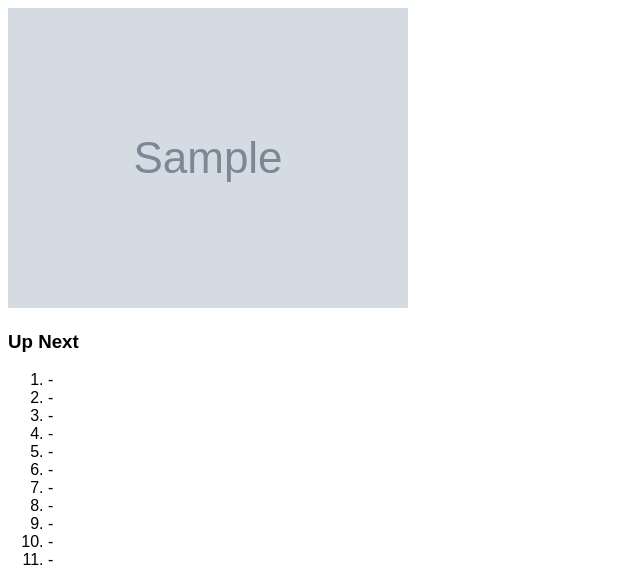
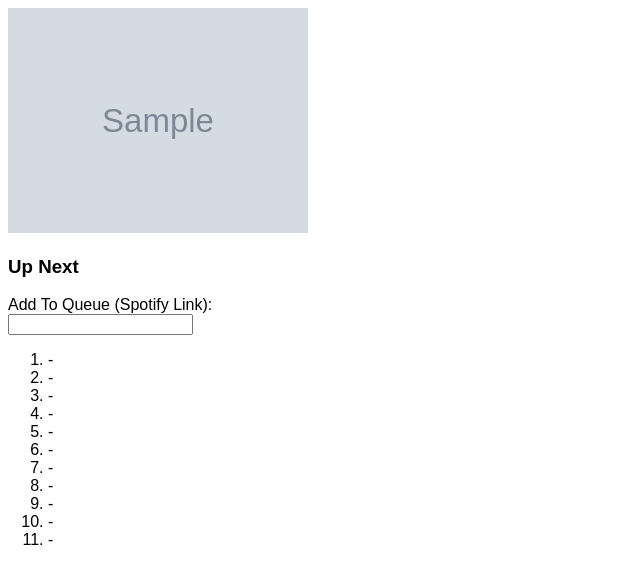
Before and after one commit to yeti-haus/j3ms, a Flask app: template templates/queue.html in a window 1280 px wide. Shown: the top 575 px of the page, without its empty margins (0-640 px from the left). Run offline with Flask 3, Linux system fonts and the light colour scheme; the template is opened without the code that fills it: most values are stand-ins (such as "Sample title", 1, 10 or a date in 2020); grey boxes marked "Sample" are stand-in pictures.

Commit message:
add ability to add tracks to queue

```diff
--- a/app.py
+++ b/app.py
@@ -2,10 +2,10 @@ import requests
 import uuid
 from flask import Flask, redirect, request, url_for, render_template
 
-from utils.env import APP_URL, CLIENT_ID, CLIENT_SECRET
+from utils.env import APP_URL, CLIENT_ID
 from utils.frames import generate_frame_for_queue_item
 from utils.sessions import store_session, refresh_sessions
-from utils.spotify import get_queue, get_access_token
+from utils.spotify import get_queue, get_access_token, send_auth_request
 
 app = Flask(__name__)
 
@@ -44,13 +44,45 @@ def auth_callback():
     return redirect(url_for("now_playing", username=username))
 
 
-@app.route("/<string:username>/queue", methods=["GET", "POST"])
+@app.route("/<string:username>", methods=["GET", "POST"])
 def now_playing(username):
-    queue = get_queue(username)
-    frame_img = generate_frame_for_queue_item(queue[0]) if queue else None
-    return render_template(
-        "queue.html", username=username, queue=queue, cover_img=frame_img
-    )
+    try:
+        queue = get_queue(username)
+        if not queue:
+            return render_template("queue.html")
+
+        raw_add = request.form.get("spotify_uri")
+        try:
+            if not raw_add:
+                raw_add = request.json["untrustedData"]["inputText"]
+        except Exception:
+            pass
+
+        if raw_add:
+            track_id = raw_add.split("/")[-1].split("?")[0]
+            if track_id not in [qi["id"] for qi in queue]:
+                print("Adding track to queue", track_id)
+                active_device_id = ""
+                devices = send_auth_request(username, "/player/devices")
+                if "devices" in devices:
+                    for d in devices["devices"]:
+                        if "is_active" in d and d["is_active"]:
+                            active_device_id = d["id"]
+                send_auth_request(
+                    username,
+                    f"/player/queue?device_id={active_device_id}&uri=spotify:track:{track_id}",
+                    method="post",
+                )
+                queue = get_queue(username)
+
+        frame_img = generate_frame_for_queue_item(queue[0]) if queue else None
+        return render_template(
+            "queue.html", username=username, queue=queue, cover_img=frame_img
+        )
+
+    except Exception as e:
+        print(e)
+        return render_template("queue.html")
 
 
 if __name__ == "__main__":
--- a/assets/cron.txt
+++ b/assets/cron.txt
@@ -1 +1 @@
-* * * * * curl "http://app:8080/auth/refresh" >> /test_file 2>&1
+*/10 * * * * curl "http://app:8080/auth/refresh" >> /test_file 2>&1
--- a/templates/queue.html
+++ b/templates/queue.html
@@ -4,7 +4,6 @@
     <title>J3ms Queue | {{username}}</title>
     <meta charset="utf-8" />
     <meta name="viewport" content="width=device-width, initial-scale=1" />
-    <link rel="shortcut icon" type="image/svg" href="/static/black-logo.svg" />
 
     <meta property="og:headline" content="J3ms Queue | {{username}}" />
     <meta name="twitter:headline" content="J3ms Queue | {{username}}" />
@@ -12,7 +11,8 @@
     <meta property="fc:frame" content="vNext" />
     <meta property="fc:frame:image" content="{{cover_img}}" />
     <meta property="fc:frame:image:aspect_ratio" content="1:1" />
-    <meta property="fc:frame:button:1" content="Refresh" />
+    <meta property="fc:frame:button:1" content="Update" />
+    <meta property="fc:frame:input:text" content="Add (Spotify Link) to queue" />
 
     <style type="text/css">
       body {
@@ -23,8 +23,15 @@
 
   <body>
     {% if queue %}
-    <img src="{{cover_img}}"  />
+    <img src="{{cover_img}}" width="300px" />
     <h3>Up Next</h3>
+    <form method="post">
+      <label
+        >Add To Queue (Spotify Link):</label>
+        <br />
+        <input type="text" name="spotify_uri" />
+        <br />
+    </form>
     <ol>
       {% for qi in queue[1:] %}
       <li>{{qi["name"]}} - {{qi["artists"]}}</li>
--- a/utils/db.py
+++ b/utils/db.py
@@ -12,7 +12,6 @@ def exec_query(query, params=()):
         lines = setup_script.readlines()
         cur = conn.cursor()
         for line in lines:
-            print(line)
             cur.execute(line)
         conn.commit()
 
```
Also changed, not shown: utils/spotify.py (+17 -7 lines).
